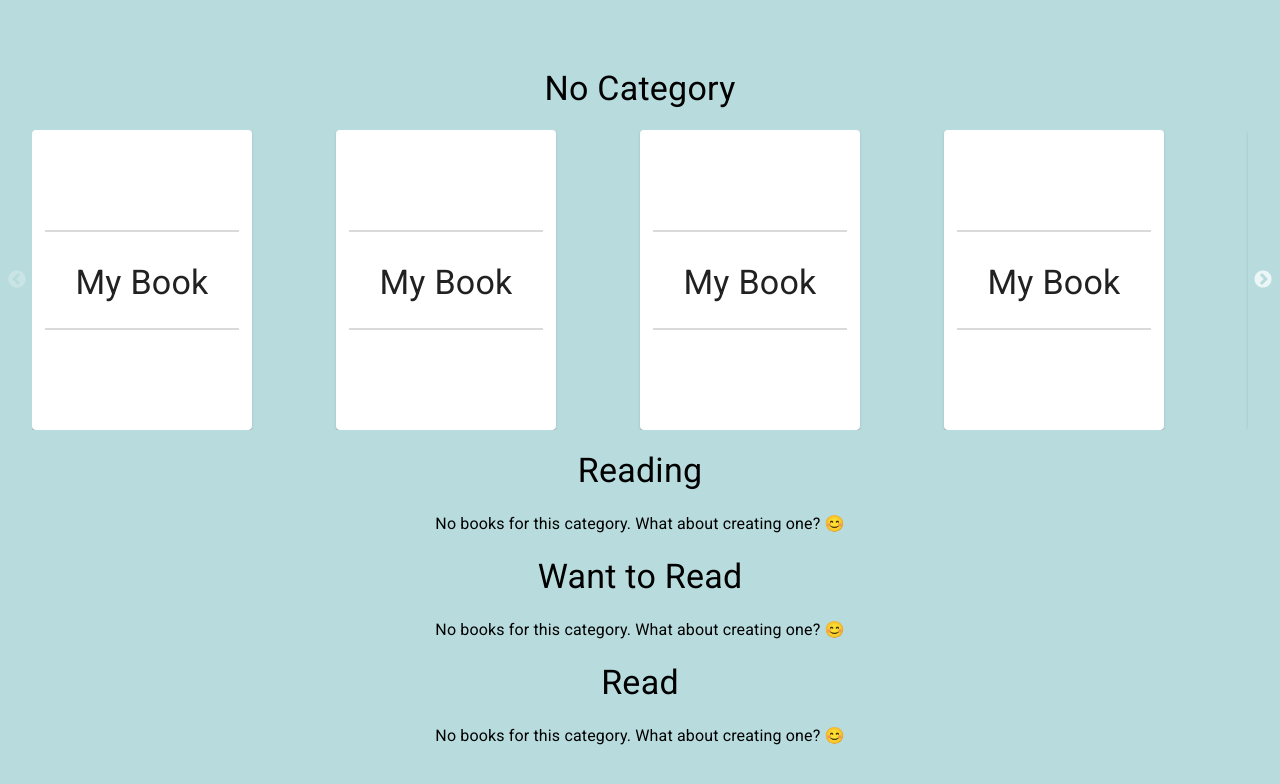
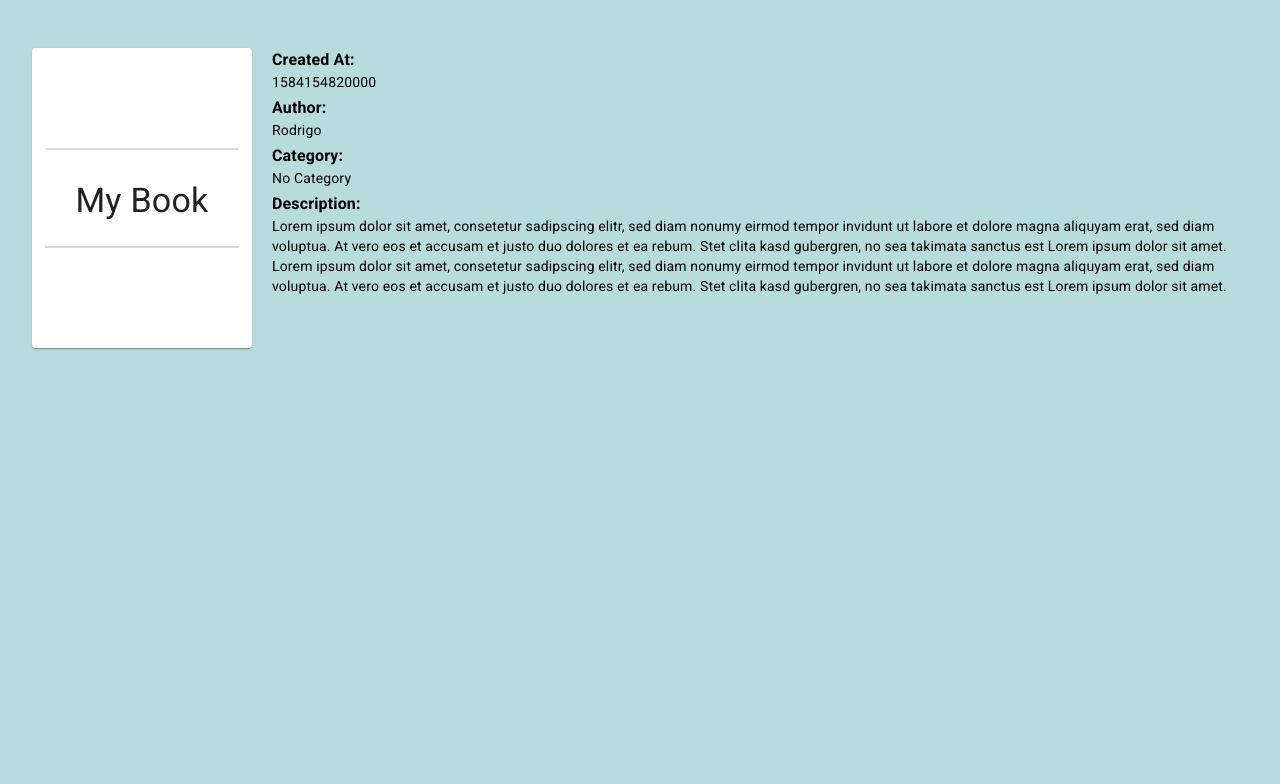
Before and after one commit to RSchneider94/virtual_bookshelf, a React (Create React App) app: page /books/1 in a window 1280 px wide. Shown: the top 784 px of the page. Built offline with nearby package versions, Linux system fonts and the light colour scheme.

Commit message:
React Router, some refactors

```diff
--- a/src/App.js
+++ b/src/App.js
@@ -1,4 +1,5 @@
 import React from 'react';
+import { Switch, Route } from 'react-router-dom';
 
 // MUI
 import { Container } from '@material-ui/core';
@@ -11,6 +12,7 @@ import store from './redux/store';
 
 // Screens
 import Home from './screens/Home';
+import BookDetails from './screens/BookDetails';
 
 const useStyles = makeStyles({
   root: {
@@ -24,7 +26,14 @@ function App() {
     <Provider store={store}>
       <UserProvider>
         <Container className={classes.root}>
-          <Home></Home>
+          <Switch>
+            <Route exact path="/">
+              <Home></Home>
+            </Route>
+            <Route exact path="/books/:bookId">
+              <BookDetails></BookDetails>
+            </Route>
+          </Switch>
         </Container>
       </UserProvider>
     </Provider>
--- a/src/components/Home/BookCover.jsx
+++ b/src/components/Books/BookCover.jsx
@@ -3,9 +3,12 @@ import { Typography } from '@material-ui/core';
 import StyledCard from '../UI/StyledCard';
 import StyledCardContent from '../UI/StyledCardContent';
 
-export default function BookCover({ title }) {
+export default function BookCover({ id, title }) {
+  const handleBookClick = bookId => () =>
+    (window.location.pathname = `/books/${bookId}`);
+
   return (
-    <StyledCard>
+    <StyledCard onClick={handleBookClick(id)}>
       <StyledCardContent>
         <Typography variant="h4" component="h3">
           {title}
--- /dev/null
+++ b/src/components/Books/BookDetailsList.jsx
@@ -0,0 +1,47 @@
+import React from 'react';
+import { Typography } from '@material-ui/core';
+import { makeStyles } from '@material-ui/core/styles';
+
+const useStyles = makeStyles({
+  listItem: {
+    marginBottom: 4
+  },
+  label: {
+    fontWeight: 'bold'
+  }
+});
+
+export default function BookDetailsList(props) {
+  const { creationDate, author, category, description } = props;
+  const classes = useStyles();
+  return (
+    <ul>
+      <li className={classes.listItem}>
+        <Typography variant="body1" className={classes.label}>
+          Created At:
+        </Typography>
+        <Typography variant="body2">{creationDate}</Typography>
+      </li>
+      <li className={classes.listItem}>
+        <Typography variant="body1" className={classes.label}>
+          Author:
+        </Typography>
+        <Typography variant="body2">{author}</Typography>
+      </li>
+      <li className={classes.listItem}>
+        <Typography variant="body1" className={classes.label}>
+          Category:
+        </Typography>
+        <Typography variant="body2">
+          {category ? category : 'No Category'}
+        </Typography>
+      </li>
+      <li className={classes.listItem}>
+        <Typography variant="body1" className={classes.label}>
+          Description:
+        </Typography>
+        <Typography variant="body2">{description}</Typography>
+      </li>
+    </ul>
+  );
+}
--- a/src/components/Home/Category.jsx
+++ b/src/components/Categories/CategoryView.jsx
@@ -1,9 +1,10 @@
 import React from 'react';
 import { useSelector } from 'react-redux';
+import { Link } from 'react-router-dom';
 import { Box, Typography } from '@material-ui/core';
 import { makeStyles } from '@material-ui/core/styles';
 import Slider from 'react-slick';
-import BookCover from './BookCover';
+import BookCover from '../Books/BookCover';
 
 const useStyles = makeStyles({
   title: {
@@ -16,7 +17,7 @@ const useStyles = makeStyles({
   }
 });
 
-export default function Category({ categoryKey, categoryName }) {
+export default function CategoryView({ categoryKey, categoryName }) {
   const classes = useStyles();
 
   const booksInCategory = useSelector(state => {
@@ -29,14 +30,16 @@ export default function Category({ categoryKey, categoryName }) {
   });
 
   const bookElements = booksInCategory.map(book => (
-    <BookCover key={book.id} title={book.title}></BookCover>
+    <BookCover key={book.id} id={book.id} title={book.title}></BookCover>
   ));
 
   return (
     <Box>
-      <Typography variant="h4" component="h2" className={classes.title}>
-        {categoryName}
-      </Typography>
+      <Link to={`/categories/${categoryKey}`}>
+        <Typography variant="h4" component="h2" className={classes.title}>
+          {categoryName}
+        </Typography>
+      </Link>
       {bookElements.length ? (
         <Slider
           infinite={false}
--- a/src/components/UI/StyledCard.jsx
+++ b/src/components/UI/StyledCard.jsx
@@ -7,7 +7,8 @@ const StyledCard = withStyles({
     alignItems: 'center',
     justifyContent: 'center',
     width: '220px',
-    height: '300px'
+    height: '300px',
+    cursor: 'pointer'
   }
 })(Card);
 
--- a/src/index.css
+++ b/src/index.css
@@ -1,5 +1,14 @@
+* {
+  box-sizing: border-box;
+}
+
 body {
   background-color: #b8dcde;
+}
+
+a {
+  color: inherit; /* blue colors for links too */
+  text-decoration: inherit; /* no underline */
 }
 
 ul {
--- a/src/index.js
+++ b/src/index.js
@@ -1,6 +1,12 @@
 import React from 'react';
 import ReactDOM from 'react-dom';
+import { BrowserRouter as Router } from 'react-router-dom';
 import App from './App';
 import './index.css';
 
-ReactDOM.render(<App />, document.getElementById('root'));
+ReactDOM.render(
+  <Router>
+    <App />
+  </Router>,
+  document.getElementById('root')
+);
--- a/src/redux/reducers/comments.js
+++ b/src/redux/reducers/comments.js
@@ -1,5 +1,14 @@
 import { actionTypes } from '../actions/comments';
-const initialState = [];
+const initialState = [
+  {
+    id: 0,
+    parentId: 2,
+    creationDate: Date.now(),
+    body: 'Very good',
+    author: 'José',
+    deleted: false
+  }
+];
 
 export default function comments(state = initialState, action) {
   switch (action.type) {
--- /dev/null
+++ b/src/screens/BookDetails.jsx
@@ -0,0 +1,45 @@
+import React from 'react';
+import { Box } from '@material-ui/core';
+import { makeStyles } from '@material-ui/core/styles';
+import { useParams } from 'react-router-dom';
+import { useSelector } from 'react-redux';
+
+import BookCover from '../components/Books/BookCover';
+import BookDetailsList from '../components/Books/BookDetailsList';
+
+const useStyles = makeStyles(theme => ({
+  container: {
+    display: 'flex',
+    flexDirection: 'column',
+    alignItems: 'center',
+    [theme.breakpoints.up('md')]: {
+      flexDirection: 'row',
+      alignItems: 'flex-start'
+    }
+  },
+  bookDetails: {
+    marginTop: 10,
+    [theme.breakpoints.up('md')]: {
+      marginTop: 0,
+      marginLeft: 20,
+      width: '80%'
+    }
+  }
+}));
+
+export default function BookDetails() {
+  const classes = useStyles();
+  const { bookId } = useParams();
+  const book = useSelector(state =>
+    state.books.filter(book => book.id === parseInt(bookId)).pop()
+  );
+
+  return (
+    <Box className={classes.container}>
+      <BookCover id={book.id} title={book.title}></BookCover>
+      <Box className={classes.bookDetails}>
+        <BookDetailsList {...book}></BookDetailsList>
+      </Box>
+    </Box>
+  );
+}
--- a/src/screens/Home.jsx
+++ b/src/screens/Home.jsx
@@ -2,7 +2,7 @@ import React from 'react';
 import { useSelector } from 'react-redux';
 import { makeStyles } from '@material-ui/core/styles';
 
-import Category from '../components/Home/Category';
+import CategoryView from '../components/Categories/CategoryView';
 
 const useStyles = makeStyles({
   root: {}
@@ -16,7 +16,7 @@ export default function Home() {
 
   for (const [categoryKey, value] of Object.entries(categories)) {
     categoriesSections.push(
-      <Category
+      <CategoryView
         key={categoryKey}
         categoryKey={categoryKey}
         categoryName={value}
```
